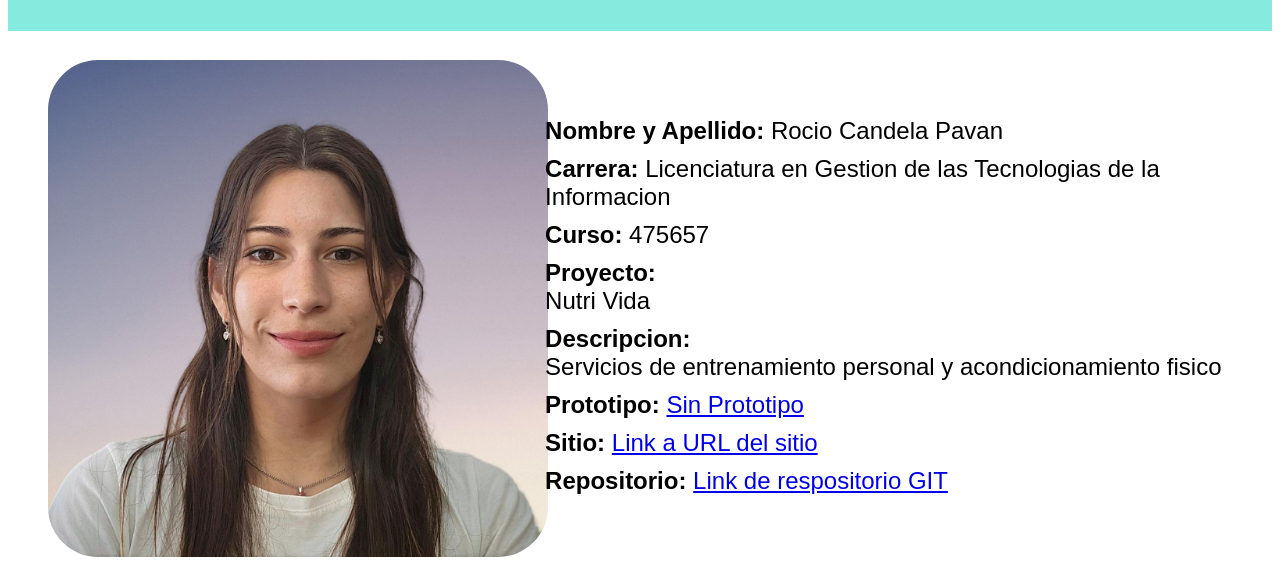
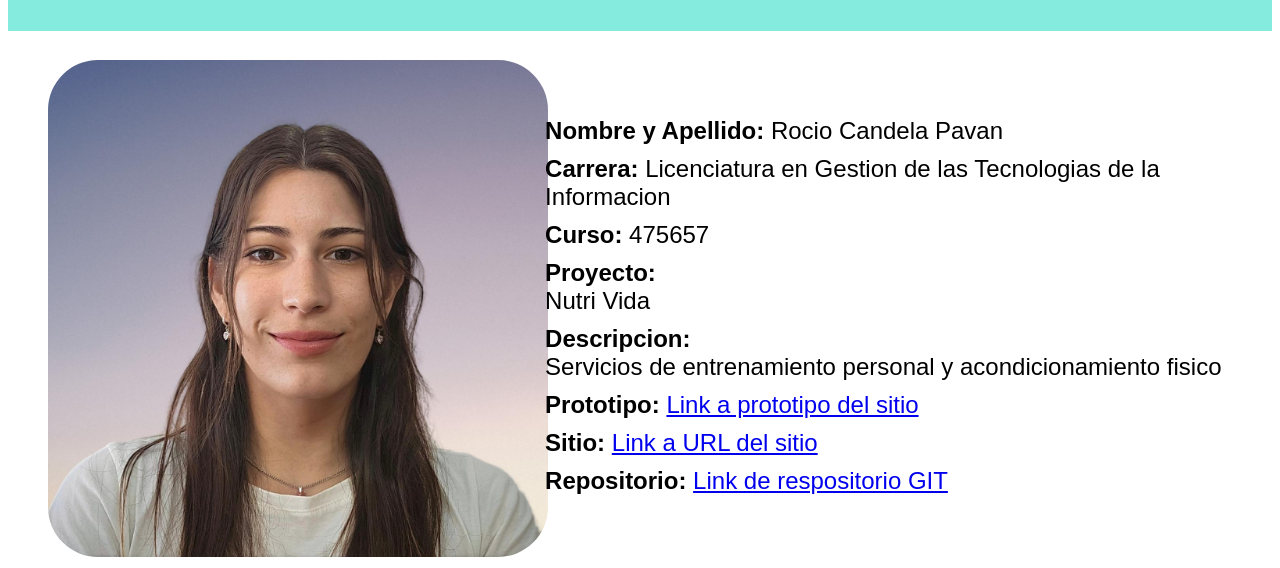
Before and after one commit to RocioPavan/PrimerParcialRocioPavan, a plain HTML site: page index.html in a window 1280 px wide. Shown: the part 136-704 px from the top of the page. Drawn offline with Linux system fonts and the light colour scheme.

Commit message:
Update index.html

```diff
--- a/index.html
+++ b/index.html
@@ -23,7 +23,7 @@
         <li><strong>Curso:</strong> 475657</li>
         <li><strong>Proyecto:</strong> <br> Nutri Vida</li>
         <li><strong>Descripcion:</strong> <br> Servicios de entrenamiento personal y acondicionamiento fisico</li>
-        <li><strong>Prototipo:</strong> <a href="-" target="_blank"> Sin Prototipo </a></li>
+        <li><strong>Prototipo:</strong> <a href="https://www.figma.com/design/lLL9PCUbefA8KSTSfWY8xL/NutriVida?node-id=0-1&t=MjEURapCJh0u8BDH-0" target="_blank"> Link a prototipo del sitio </a></li>
         <li><strong>Sitio:</strong> <a href="https://rociopavan.github.io/WebNutriVida/" target="_blank"> Link a URL del sitio </a></li>
         <li><strong>Repositorio:</strong> <a href="https://github.com/RocioPavan/WebNutriVida.git" target="_blank"> Link de respositorio GIT </a></li>
     </ul>
```
